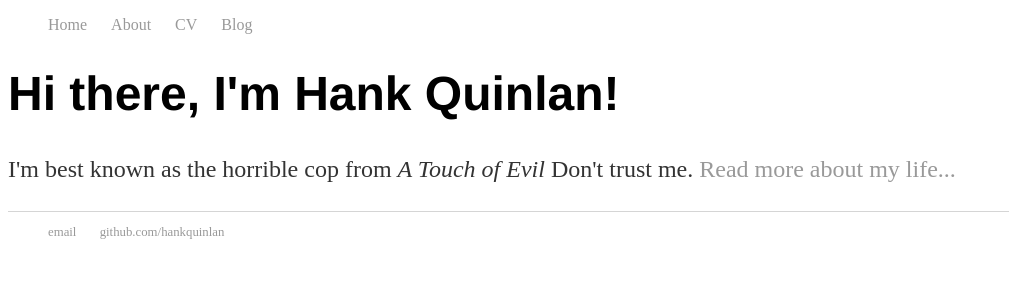
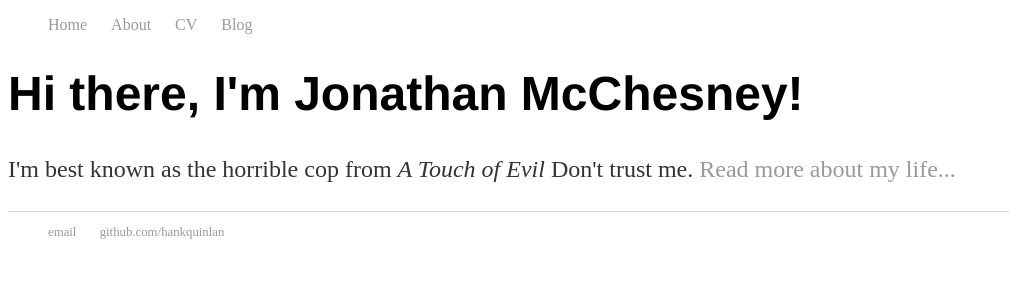
Before and after one commit to jonathanmcchesney/jonathanmcchesney.github.io, a Jekyll site: the page built from index.html, in a window 1280 px wide. Shown: the top 300 px of the page, without its empty margins (0-1009 px from the left). Built offline with Jekyll 4.4.1, drawn with Linux system fonts in a browser that asks for light colours.

Commit message:
chore: update index to reduce code duplication

```diff
--- a/index.html
+++ b/index.html
@@ -1,30 +1,8 @@
-<!DOCTYPE html>
-<html>
-	<head>
-		<title>Hank Quinlan, Horrible Cop</title>
-		<!-- link to main stylesheet -->
-		<link rel="stylesheet" type="text/css" href="/css/main.css">
-	</head>
-	<body>
-		<nav>
-    		<ul>
-        		<li><a href="/">Home</a></li>
-	        	<li><a href="/about">About</a></li>
-        		<li><a href="/cv">CV</a></li>
-        		<li><a href="/blog">Blog</a></li>
-    		</ul>
-		</nav>
-		<div class="container">
-    		<div class="blurb">
-        		<h1>Hi there, I'm Hank Quinlan!</h1>
-				<p>I'm best known as the horrible cop from <em>A Touch of Evil</em> Don't trust me. <a href="/about">Read more about my life...</a></p>
-    		</div><!-- /.blurb -->
-		</div><!-- /.container -->
-		<footer>
-    		<ul>
-        		<li><a href="mailto:hankquinlanhub@gmail.com">email</a></li>
-        		<li><a href="https://github.com/hankquinlan">github.com/hankquinlan</a></li>
-			</ul>
-		</footer>
-	</body>
-</html>
+---
+layout: default
+title: Jonathan McChesney, Super Fly Cloud Guy
+---
+<div class="blurb">
+	<h1>Hi there, I'm Jonathan McChesney!</h1>
+	<p>I'm best known as the horrible cop from <em>A Touch of Evil</em> Don't trust me. <a href="/about">Read more about my life...</a></p>
+</div><!-- /.blurb -->
```
